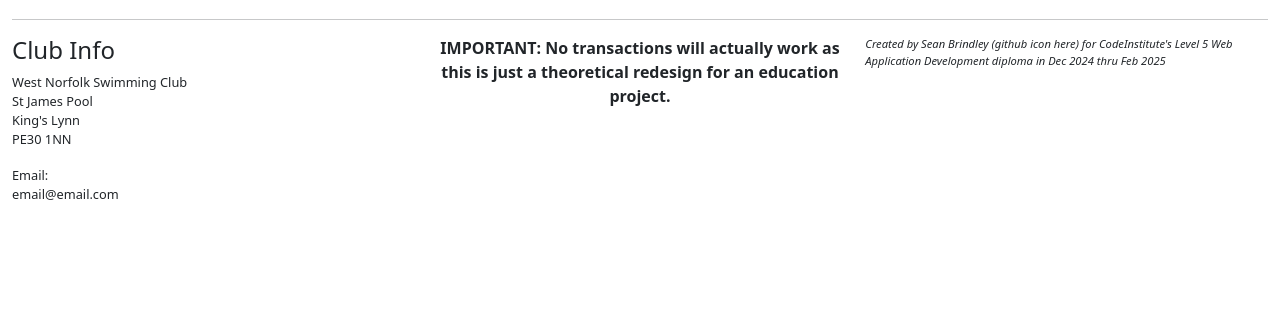
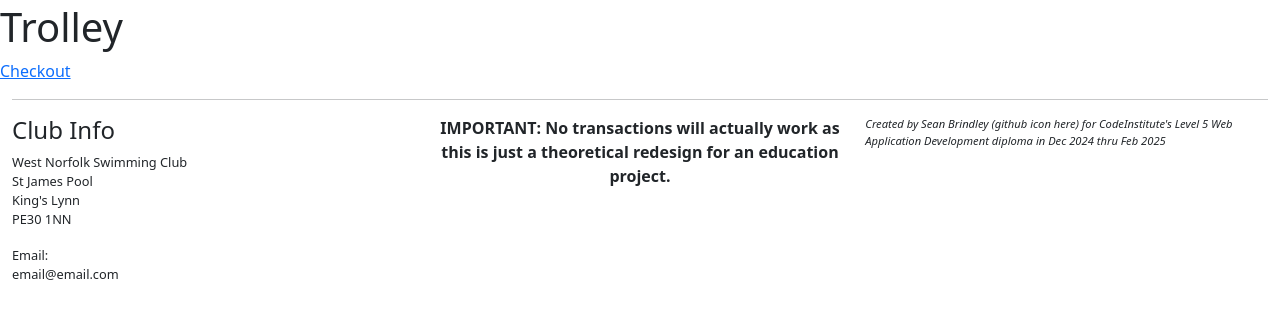
Before and after one commit to seanbrindley17/milestone-project-4, a Django app: page /trolley/ in a window 1280 px wide. Shown: the part 161-480 px from the top of the page. Run offline with Django 5.2, Linux system fonts and the light colour scheme; some libraries are stand-ins or nearby versions.

Commit message:
Add link to checkout in trolley.html to test link

```diff
--- a/trolley/templates/trolley/trolley.html
+++ b/trolley/templates/trolley/trolley.html
@@ -12,5 +12,6 @@
 {% endblock %}
 
 {% block content %}
-
+    <h1>Trolley</h1>
+    <a href="{% url 'view_checkout' %}">Checkout</a>
 {% endblock %}
```
